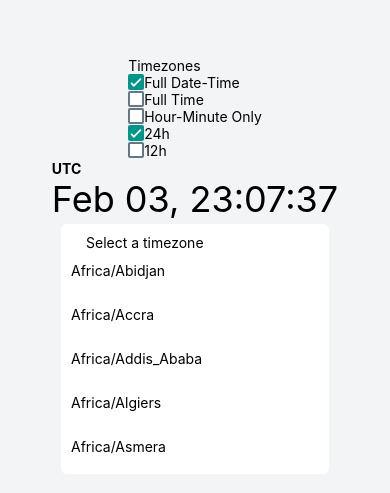
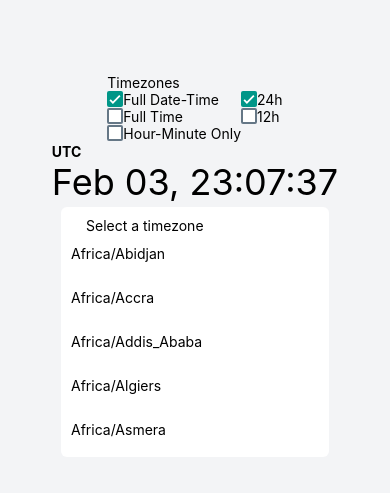
Before and after one commit to sanavalos/expo-clock, a React Native app: screen / in a window 390 px wide. Shown: the part 157-650 px from the top of the page. Built offline with nearby package versions, Linux system fonts and the light colour scheme.

Commit message:
polish: row display configuration options

```diff
--- a/components/ConfigurationOption.jsx
+++ b/components/ConfigurationOption.jsx
@@ -6,7 +6,7 @@ const StyledView = styled(View);
 
 function ConfigurationOption({ list, optionSelected, setOptionSelected }) {
   return (
-    <>
+    <StyledView>
       {list.map((option) => (
         <StyledView className="flex-row" key={option.formatName}>
           <CheckBox
@@ -16,7 +16,7 @@ function ConfigurationOption({ list, optionSelected, setOptionSelected }) {
           <Text>{option.optionName}</Text>
         </StyledView>
       ))}
-    </>
+    </StyledView>
   );
 }
 
--- a/components/TimezoneSection.jsx
+++ b/components/TimezoneSection.jsx
@@ -25,7 +25,7 @@ function TimezoneSection() {
   return (
     <StyledView>
       <Text>Timezones</Text>
-      <StyledView className="flex flex-column">
+      <StyledView className="flex flex-row">
         <ConfigurationOption
           list={timezoneOptionList}
           optionSelected={timezoneOptionSelected}
```
